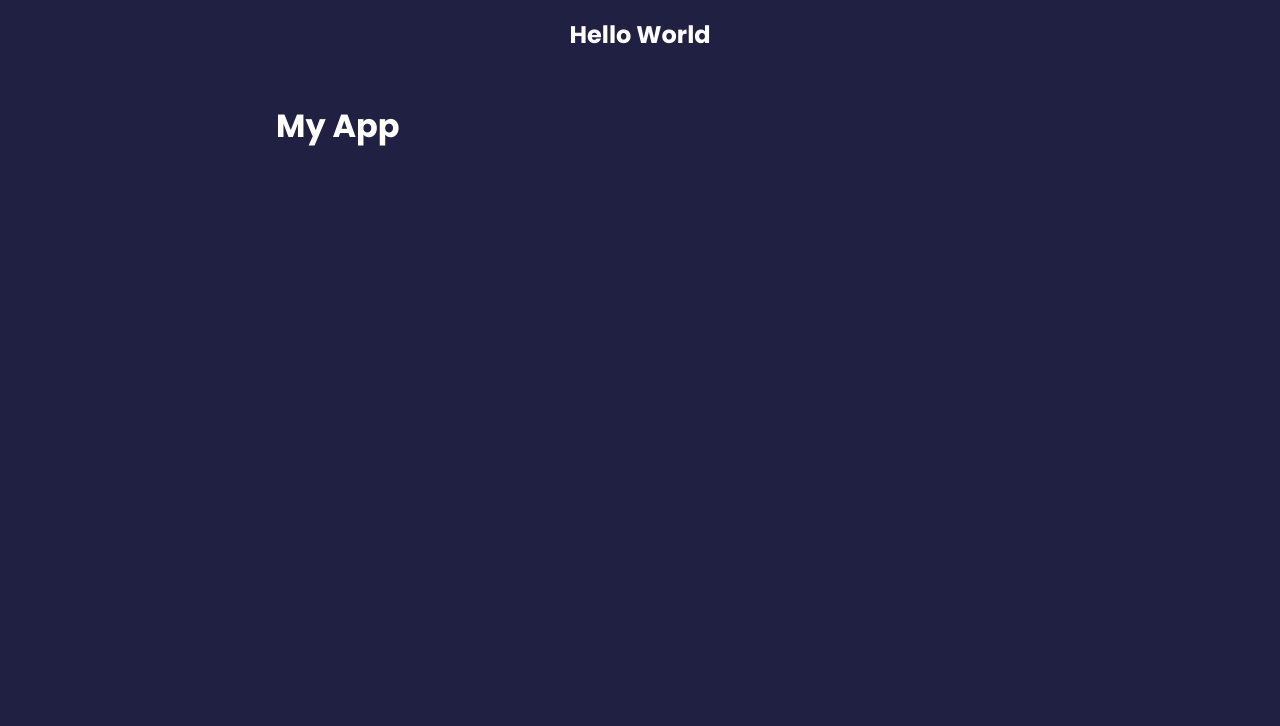
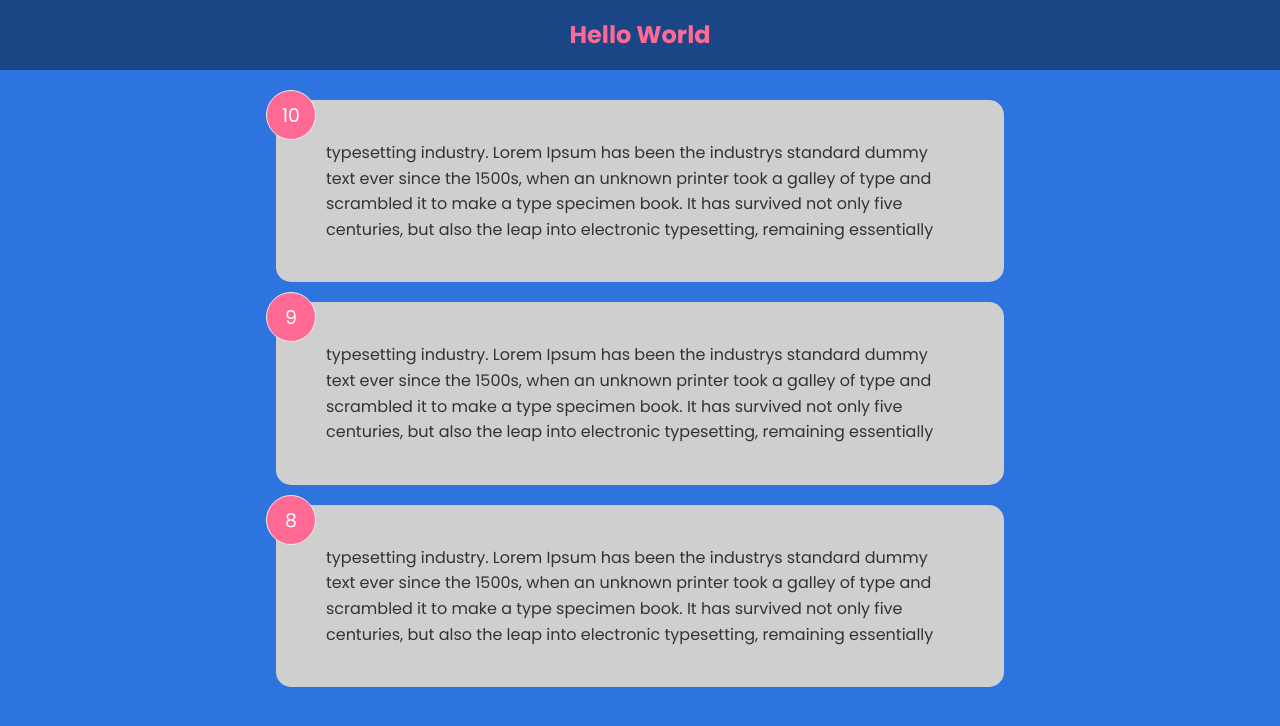
Before and after one commit to grreenkk/review-app-reactApp-, a React (Create React App) app: page / in a window 1280 px wide. Shown: the top 726 px of the page. Built offline with nearby package versions, Linux system fonts and the light colour scheme.

Commit message:
Added review list and review tab components

```diff
--- a/src/App.js
+++ b/src/App.js
@@ -1,15 +1,21 @@
+import { useState } from 'react'
 import Header from './components/Header'
+import ReviewTab from './components/ReviewTab'
+import ReviewData from './data/ReviewData'
+import ReviewList from './components/ReviewList'
+
 
 const App = () => {
+    const [reviewTexts, setReviewTexts] = useState(ReviewData)
+
+
     return (
         <>
             <Header text = 'Hello World'/>
             <div className="container">
-                <h1>My App</h1>
+                <ReviewList reviews={reviewTexts}/>
             </div>
         </>
-
-
     )
 }
 
--- a/src/components/Header.jsx
+++ b/src/components/Header.jsx
@@ -1,8 +1,13 @@
 import PropTypes from 'prop-types'
 
-const Header = ({text}) => {
+const Header = ({text, bgColor, textColor}) => {
+
+    const HeaderColor = {
+        backgroundColor: bgColor,
+        color: textColor
+    }
     return (
-        <header>
+        <header style={HeaderColor}>
             <div className="container">
                 <h2>{text}</h2>
             </div>
@@ -12,14 +17,18 @@ const Header = ({text}) => {
 }
 
 /**This gives extra type checking for your props */
-// Header.propTypes = {
-//     text: PropTypes.array.isRequired
-// }
+Header.propTypes = {
+    text: PropTypes.string,
+    bgColor: PropTypes.string,
+    textColor: PropTypes.string,
+}
 
 
 /**This is how to set a default prop in a component */
-// Header.defaultProps = {
-//     text: "Hello Africa"
-// }
+Header.defaultProps = {
+    text: "Hello Africa",
+    bgColor: 'rgba(0,0,0,0.4)',
+    textColor: '#ff6a95'
+}
 
 export default Header
--- /dev/null
+++ b/src/components/ReviewList.jsx
@@ -0,0 +1,21 @@
+import {useState} from 'react'
+import ReviewTab from './ReviewTab'
+
+
+
+const ReviewList = ({reviews}) => {
+
+
+    return(
+        <div>
+            {reviews.map((item)=>(
+                <ReviewTab key={item.id} rating={item.rating} text={item.text}/>
+            ))}
+        </div>
+
+    )
+
+
+}
+
+export default ReviewList
--- /dev/null
+++ b/src/components/ReviewTab.jsx
@@ -0,0 +1,14 @@
+
+
+const ReviewTab = ({rating, text})=>{
+
+
+    return(
+        <div className="card">
+            <div className="num-section">{rating}</div>
+            <div className="text-section">{text}</div>
+        </div>
+    )
+}
+
+export default ReviewTab
--- /dev/null
+++ b/src/data/ReviewData.jsx
@@ -0,0 +1,17 @@
+const ReviewData = [{
+    id: 1,
+    rating: 10,
+    text: 'typesetting industry. Lorem Ipsum has been the industrys standard dummy text ever since the 1500s, when an unknown printer took a galley of type and scrambled it to make a type specimen book. It has survived not only five centuries, but also the leap into electronic typesetting, remaining essentially'
+},
+{
+    id: 2,
+    rating: 9,
+    text: 'typesetting industry. Lorem Ipsum has been the industrys standard dummy text ever since the 1500s, when an unknown printer took a galley of type and scrambled it to make a type specimen book. It has survived not only five centuries, but also the leap into electronic typesetting, remaining essentially'
+},
+{
+    id: 3,
+    rating: 8,
+    text: 'typesetting industry. Lorem Ipsum has been the industrys standard dummy text ever since the 1500s, when an unknown printer took a galley of type and scrambled it to make a type specimen book. It has survived not only five centuries, but also the leap into electronic typesetting, remaining essentially'
+}]
+
+export default ReviewData
--- a/src/index.css
+++ b/src/index.css
@@ -8,7 +8,7 @@
 
 body {
   font-family: 'Poppins', sans-serif;
-  background-color: #202142;
+  background-color: #2d74df;
   color: #fff;
   line-height: 1.6;
 }
@@ -33,7 +33,7 @@ header {
 }
 
 .card {
-  background-color: #fff;
+  background-color: rgb(207, 207, 207);
   color: #333;
   border-radius: 15px;
   padding: 40px 50px;
@@ -60,7 +60,7 @@ header {
 }
 
 .rating li,
-.num-display {
+.num-section {
   position: relative;
   background: #f4f4f4;
   width: 50px;
@@ -86,7 +86,7 @@ header {
 }
 
 .rating li:hover,
-.num-display {
+.num-section {
   background: #ff6a95;
   color: #fff;
 }
@@ -125,7 +125,7 @@ input:focus {
   align-items: center;
 }
 
-.num-display {
+.num-section {
   position: absolute;
   top: -10px;
   left: -10px;
```
